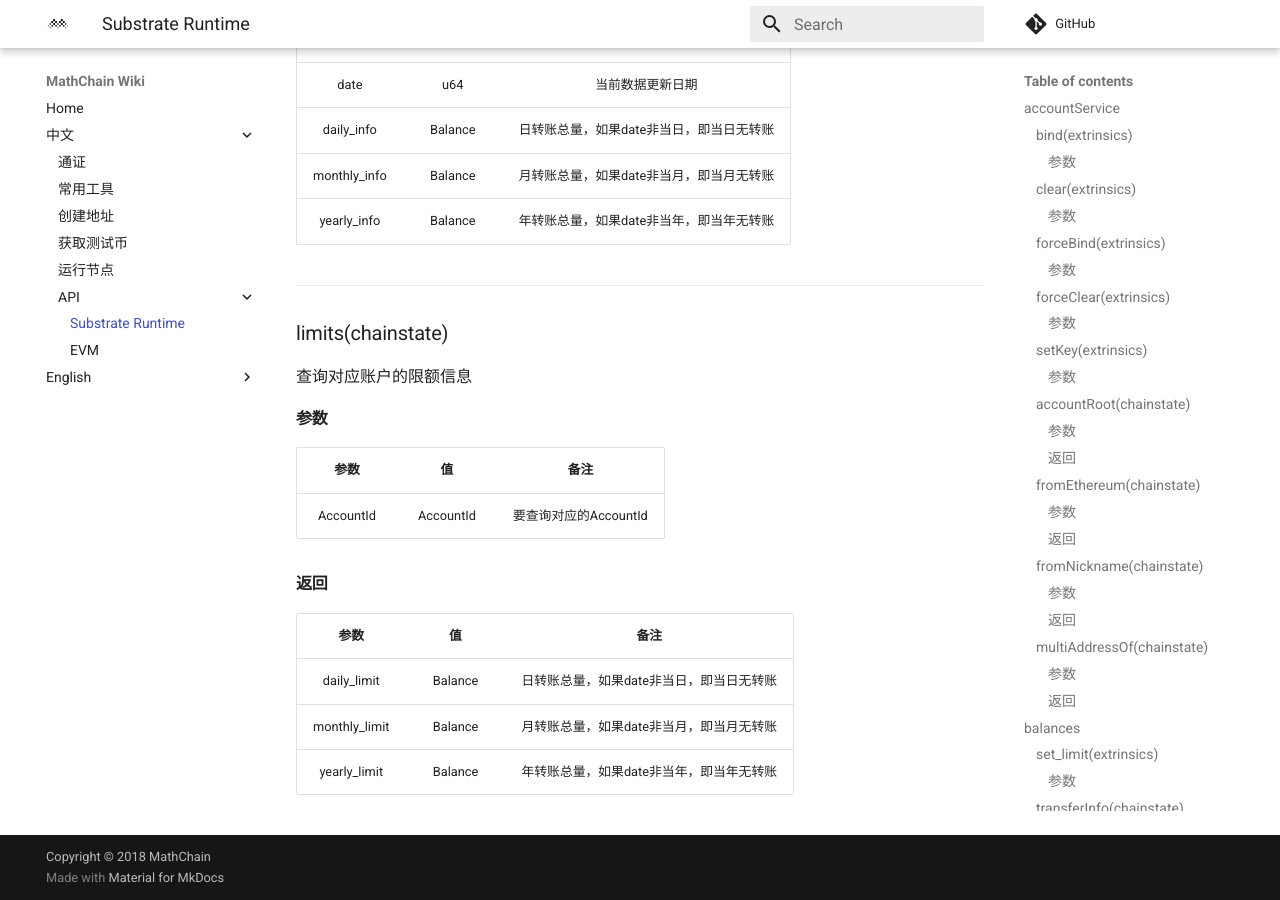
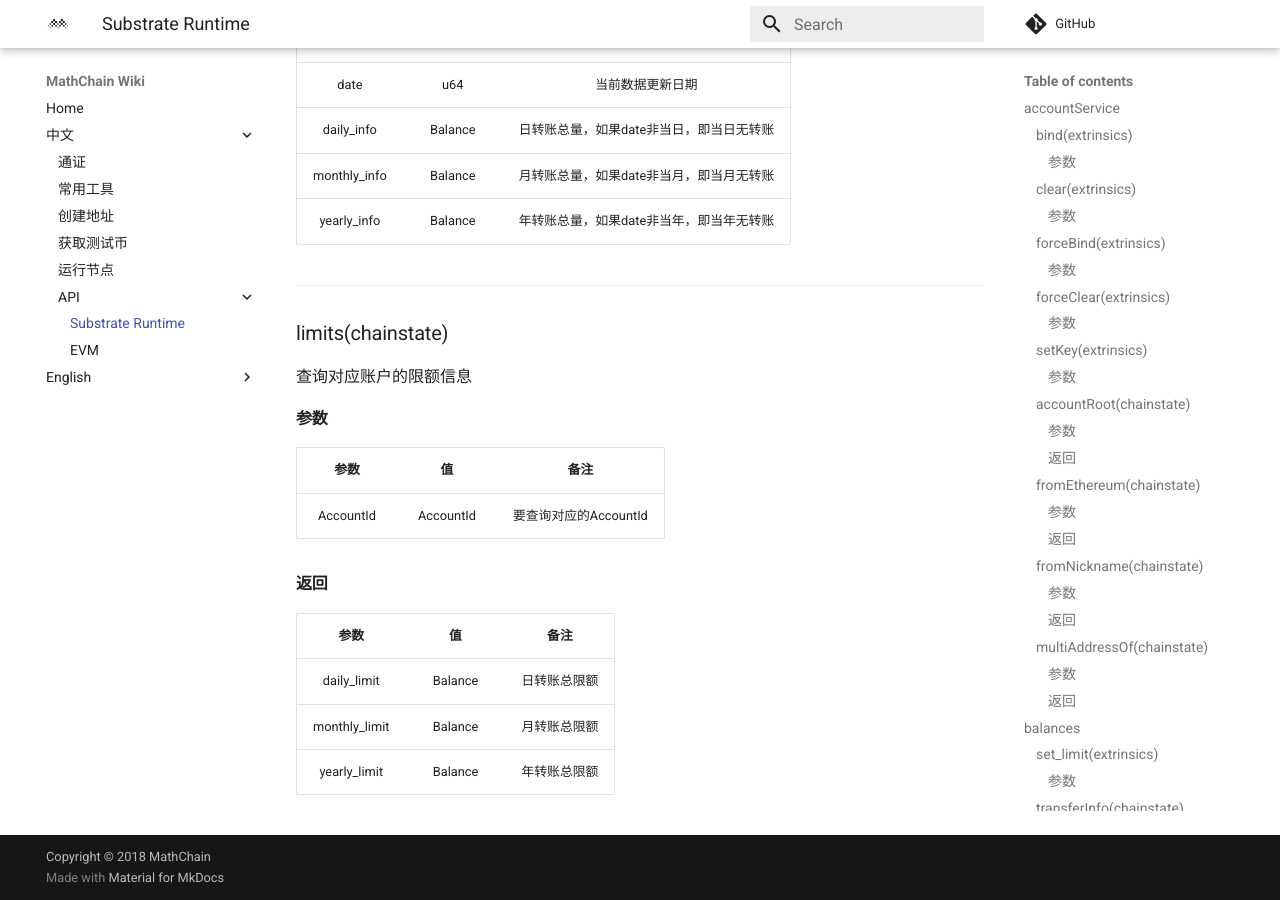
Before and after one commit to mathwallet/docs.mathchain.org, an MkDocs documentation site: the page built from docs/cn/substrate_api.md, in a window 1280 px wide and 900 px high, scrolled down 4238 px. Built offline with MkDocs 1.6.1 and Material for MkDocs 9.7.7, drawn with Linux system fonts in a browser that asks for light colours; comment, search, counter and statistics services are not loaded.

Commit message:
fix docs

```diff
--- a/docs/cn/substrate_api.md
+++ b/docs/cn/substrate_api.md
@@ -136,6 +136,6 @@
 #### 返回
 |参数|值|备注|
 | :----------: | :------: | :--------: |
-|daily_limit|Balance|日转账总量，如果date非当日，即当日无转账|
-|monthly_limit|Balance|月转账总量，如果date非当月，即当月无转账|
-|yearly_limit|Balance|年转账总量，如果date非当年，即当年无转账|
+|daily_limit|Balance|日转账总限额|
+|monthly_limit|Balance|月转账总限额|
+|yearly_limit|Balance|年转账总限额|
```
